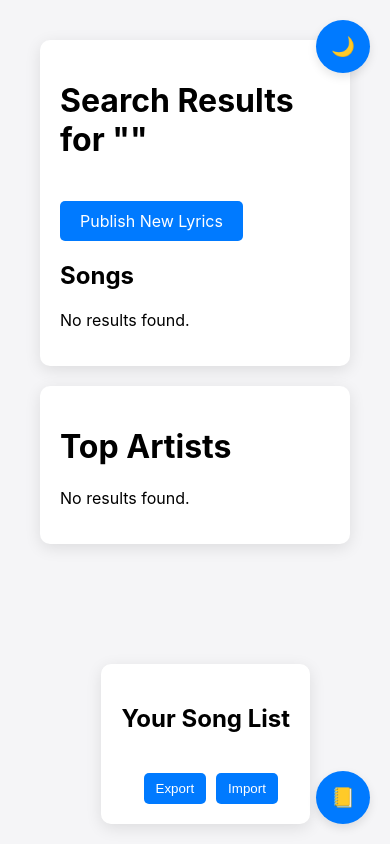
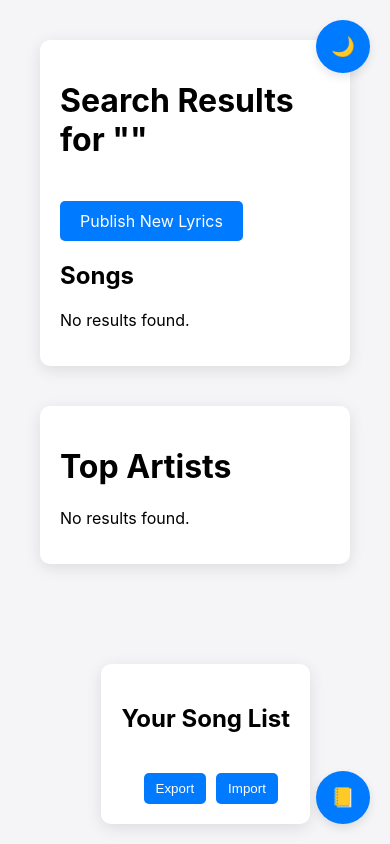
Before and after one commit to JohnStyleZ/lyricslookup, a Flask app: template templates/search_results.html in a window 390 px wide. Run offline with Flask 3, Linux system fonts and the light colour scheme; the template is opened without the code that fills it, so the values that code supplies are empty.

Commit message:
Update search_results.html

```diff
--- a/templates/search_results.html
+++ b/templates/search_results.html
@@ -10,27 +10,38 @@
             background-color: #f5f5f7;
             margin: 0;
             padding: 20px;
+            box-sizing: border-box;
         }
         .container {
             display: flex;
             flex-wrap: wrap; /* Allow containers to wrap */
             gap: 20px; /* Adjust the gap between containers */
-            max-width: 1200px;
+            max-width: 100%; /* Ensure container does not exceed viewport width */
             margin: 0 auto;
             padding: 20px;
+            box-sizing: border-box;
         }
         .results-list, .artists-list, .albums-list {
             flex: 1; /* Each section takes equal space horizontally */
+            min-width: 300px; /* Ensure minimum width for better responsiveness */
             background-color: white;
             padding: 20px;
             border-radius: 10px;
             box-shadow: 0 4px 16px rgba(0,0,0,0.1);
+            box-sizing: border-box;
+        }
+        .results-list {
+            order: 1; /* Ensure it appears first by default */
+        }
+        .artists-list {
+            order: 2; /* Ensure it appears second by default */
         }
         .result, .artist {
             margin-bottom: 20px;
             border-bottom: 1px solid #ddd;
             padding-bottom: 10px;
             display: flex;
+            flex-direction: column; /* Stack items vertically within each block */
         }
         .result-info, .artist-info {
             flex-grow: 1;
@@ -75,6 +86,21 @@
         }
         .publish-button:hover {
             background-color: #005bb5;
+        }
+
+        /* Responsive Design */
+        @media (max-width: 768px) {
+            .container {
+                flex-direction: column; /* Stack sections vertically */
+            }
+            .results-list, .artists-list {
+                width: 100%; /* Ensure sections take full width */
+                margin-top: 0; /* Reset top margin */
+            }
+            .artists-list {
+                order: 1; /* Move artists-list below results-list */
+                margin-top: 20px; /* Add space between sections */
+            }
         }
     </style>
 </head>
```
